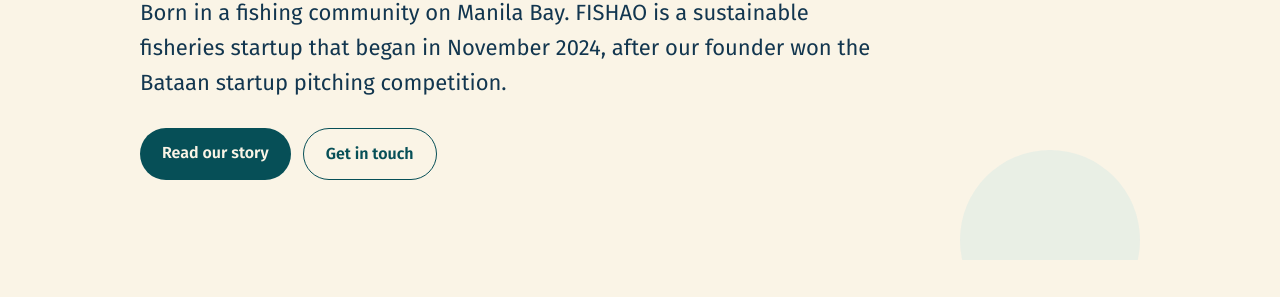
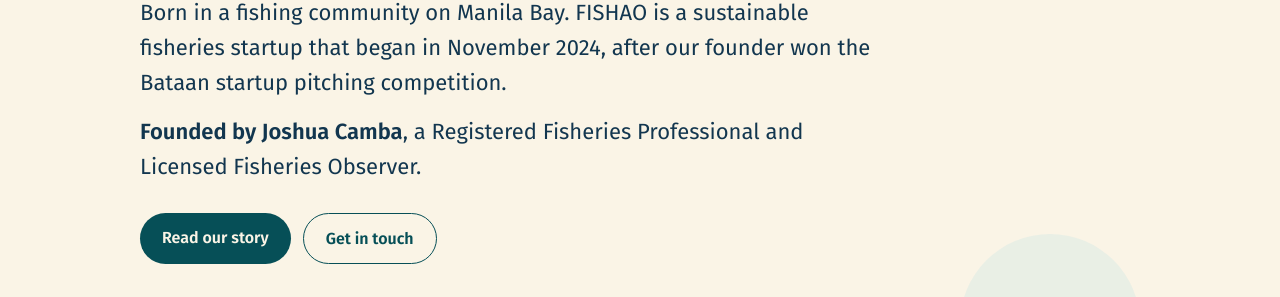
Before and after one commit to fishao-ph/fishao-ph.github.io, a plain HTML site: page index.html in a window 1280 px wide. Shown: the part 372-669 px from the top of the page. Drawn offline with Linux system fonts and the light colour scheme; a web font is replaced by a local one.

Commit message:
Add founder credentials

```diff
--- a/index.html
+++ b/index.html
@@ -82,6 +82,7 @@ footer{padding:36px 0 48px;color:var(--muted);font-size:14px;text-align:center}
       <p class="eyebrow">Sustainable fisheries startup · Orani, Bataan</p>
       <h1>FISHAO Fish Trading</h1>
       <p class="lede">Born in a fishing community on Manila Bay. FISHAO is a sustainable fisheries startup that began in November 2024, after our founder won the Bataan startup pitching competition.</p>
+      <p class="lede" style="margin-top:14px"><strong>Founded by Joshua Camba</strong>, a Registered Fisheries Professional and Licensed Fisheries Observer.</p>
       <div class="btns"><a class="btn p" href="#story">Read our story</a><a class="btn s" href="#contact">Get in touch</a></div>
     </div>
   </section>
```
